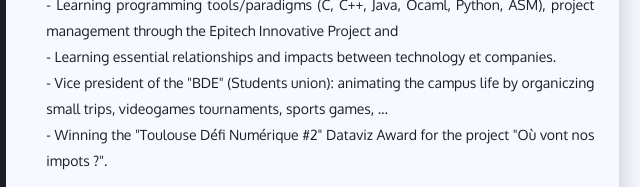
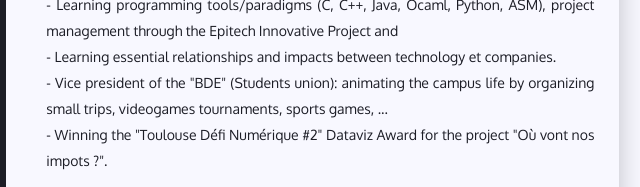
Before and after one commit to kimchicharlie/portfolio, a Gatsby site: page /resume in a window 1280 px wide. Shown: the part 984-1171 px from the top of the page, 459-1099 px from the left. Built offline with nearby package versions, Linux system fonts and the light colour scheme; Gatsby itself is replaced by a stand-in of ours.

Commit message:
fix: typo

```diff
--- a/src/views/Resume/RightColumn/index.js
+++ b/src/views/Resume/RightColumn/index.js
@@ -62,7 +62,7 @@ const RightColumn = () => {
               description: [
                 '- Learning programming tools/paradigms (C, C++, Java, Ocaml, Python, ASM), project management through the Epitech Innovative Project and ',
                 '- Learning essential relationships and impacts between technology et companies.',
-                '- Vice president of the "BDE" (Students union): animating the campus life by organiczing small trips, videogames tournaments, sports games, ...',
+                '- Vice president of the "BDE" (Students union): animating the campus life by organizing small trips, videogames tournaments, sports games, ...',
                 '- Winning the "Toulouse Défi Numérique #2" Dataviz Award for the project "Où vont nos impots ?".',
               ],
             },
```
Also changed, not shown: static/charlie.png.
